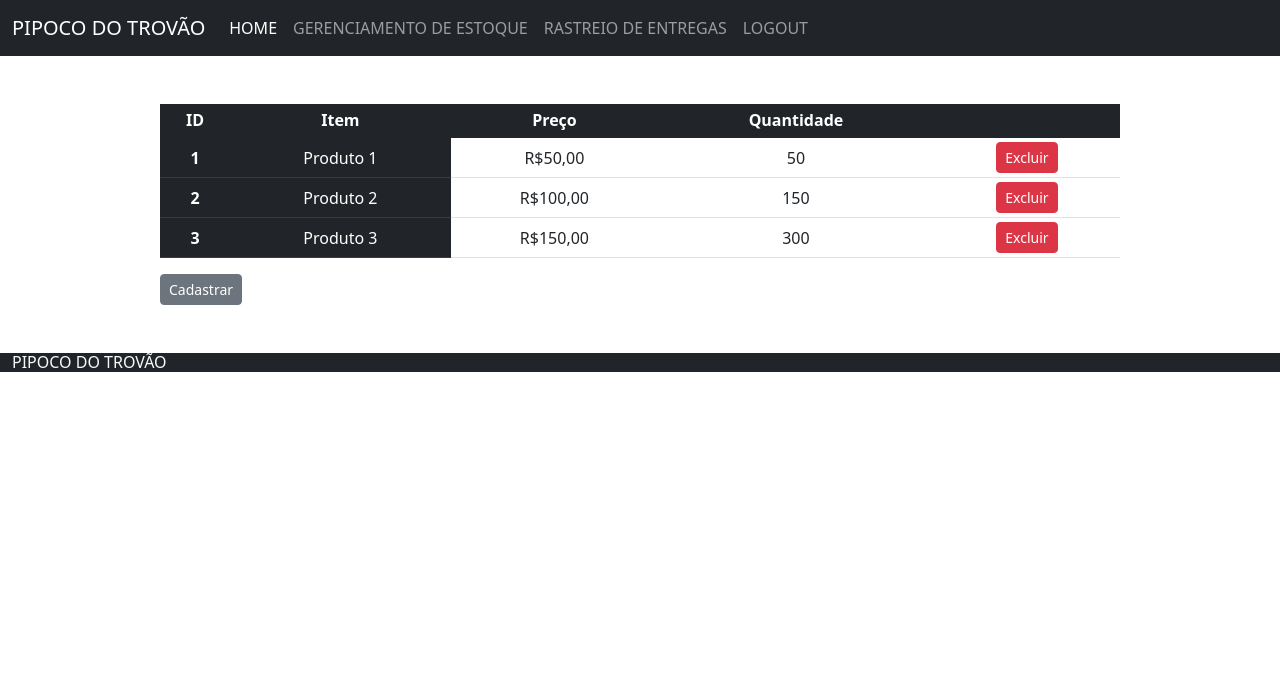
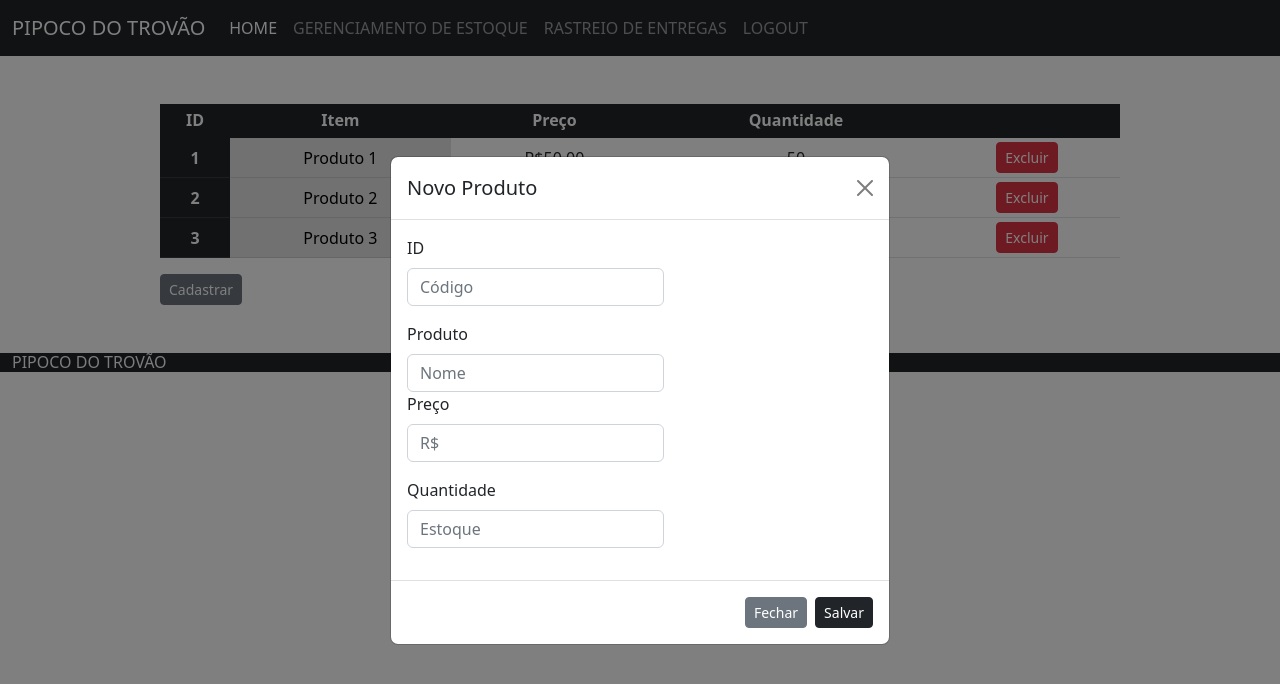
Before and after one commit to leobcss/desafio-pipoco-do-trovao-xp-42, a plain HTML site: page index.html in a window 1280 px wide. Both pictures are taken after a click on the button "Cadastrar". Drawn offline with nearby package versions, Linux system fonts and the light colour scheme.

Commit message:
add login.html, index.html and script.js

```diff
--- a/index.html
+++ b/index.html
@@ -54,7 +54,7 @@
           <tbody class="table-group-divider">
             <tr>
               <th scope="row" class="table-dark">1</th>
-              <td class="table-dark">Produto 1</td>
+              <td class="table-secondary">Produto 1</td>
               <td>R$50,00</td>
               <td>50</td>
               <td>
@@ -65,7 +65,7 @@
             </tr>
             <tr>
               <th scope="row" class="table-dark">2</th>
-              <td class="table-dark">Produto 2</td>
+              <td class="table-secondary">Produto 2</td>
               <td>R$100,00</td>
               <td>150</td>
               <td>
@@ -76,7 +76,7 @@
             </tr>
             <tr>
               <th scope="row" class="table-dark">3</th>
-              <td class="table-dark">Produto 3</td>
+              <td class="table-secondary">Produto 3</td>
               <td>R$150,00</td>
               <td>300</td>
               <td>
@@ -87,9 +87,97 @@
             </tr>
           </tbody>
         </table>
-        <button type="button" class="btn btn-secondary btn-sm">
+        <button
+          type="button"
+          class="btn btn-secondary btn-sm"
+          data-bs-toggle="modal"
+          data-bs-target="#newProductModal"
+        >
           Cadastrar
         </button>
+      </div>
+      <div
+        class="modal fade"
+        id="newProductModal"
+        tabindex="-1"
+        aria-labelledby="newProductModalLabel"
+        aria-hidden="true"
+      >
+        <div class="modal-dialog modal-dialog-centered modal-md">
+          <div class="modal-content">
+            <div class="modal-header">
+              <h5 class="modal-title" id="newProductModalLabel">
+                Novo Produto
+              </h5>
+              <button
+                type="button"
+                class="btn-close"
+                data-bs-dismiss="modal"
+                aria-label="Close"
+              ></button>
+            </div>
+            <div class="modal-body">
+              <div class="row">
+                <div class="col-auto mb-3">
+                  <label for="formGroupExampleInput" class="form-label"
+                    >ID</label
+                  >
+                  <input
+                    type="number"
+                    class="form-control"
+                    id="formGroupExampleInput"
+                    placeholder="Código"
+                  />
+                </div>
+                <div class="col-auto b-3">
+                  <label for="formGroupExampleInput2" class="form-label"
+                    >Produto</label
+                  >
+                  <input
+                    type="text"
+                    class="form-control"
+                    id="formGroupExampleInput2"
+                    placeholder="Nome"
+                  />
+                </div>
+              </div>
+              <div class="row">
+                <div class="col-auto mb-3">
+                  <label for="formGroupExampleInput" class="form-label"
+                    >Preço</label
+                  >
+                  <input
+                    type="number"
+                    class="form-control"
+                    id="formGroupExampleInput"
+                    placeholder="R$"
+                  />
+                </div>
+                <div class="col-auto mb-3">
+                  <label for="formGroupExampleInput" class="form-label"
+                    >Quantidade</label
+                  >
+                  <input
+                    type="number"
+                    class="form-control"
+                    id="formGroupExampleInput"
+                    placeholder="Estoque"
+                  />
+                </div>
+              </div>
+            </div>
+            <div class="modal-footer">
+              <button
+                type="button"
+                class="btn btn-secondary btn-sm"
+                data-bs-dismiss="modal"
+              >
+                Fechar
+              </button>
+              <button type="submit" class="btn btn-dark btn-sm">Salvar</button>
+            </div>
+          </div>
+        </div>
       </div>
     </article>
     <footer class="bg-dark">
--- a/login.html
+++ b/login.html
@@ -11,14 +11,26 @@
       integrity="sha384-0evHe/X+R7YkIZDRvuzKMRqM+OrBnVFBL6DOitfPri4tjfHxaWutUpFmBp4vmVor"
       crossorigin="anonymous"
     />
+    <link
+      rel="stylesheet"
+      type="text/css"
+      href="https://cdn.jsdelivr.net/npm/toastify-js/src/toastify.min.css"
+    />
   </head>
-  <body>
-    <div class="container">
-      <div class="row">
-        <div class="col-md-12 d-flex justify-content-center align-items-center">
+  <body class="">
+    <header class="bg-dark">
+      <h1 class="m-0 px-3">
+        <a class="text-decoration-none text-light fs-4 lh-lg" href="#"
+          >PIPOCO DO TROVÃO</a
+        >
+      </h1>
+    </header>
+    <div
+      class="container vh-100 d-flex justify-content-center align-items-center"
+    >
       <form
         role="form"
-            class="w-75 d-flex flex-column align-items-center border border-success border-opacity-50 rounded-4 p-4 shadow bg-body"
+        class="d-flex flex-column align-items-center border border-dark border-opacity-50 rounded-4 p-4 shadow"
       >
         <div class="form-group mb-3">
           <label for="exampleInputEmail1"> Usuário </label>
@@ -38,32 +50,30 @@
             id="exampleInputPassword1"
           />
         </div>
-            <div
-              class="checkbox w-100 d-flex flex-wrap align-items-center justify-content-around"
-            >
-              <label class="mb-2">
+        <div class="checkbox w-75">
+          <label class="mb-2 w-100">
             <input type="checkbox" /> Lembrar senha
           </label>
-              <div id="liveAlertPlaceholder"></div>
-              <button
-                type="button"
-                class="btn btn-success ms-2 mb-2"
-                id="liveAlertBtn"
-              >
+          <button type="button" class="btn btn-dark btn-sm mb-2" id="alertBtn">
+            <a href="index.html" class="text-reset text-decoration-none">
               Entrar
+            </a>
           </button>
-              <button type="submit" class="btn btn-secondary ms-2 mb-2">
+          <button type="reset" class="btn btn-secondary btn-sm ms-2 mb-2">
             Resetar
           </button>
         </div>
       </form>
-        </div>
-      </div>
     </div>
     <script
       src="https://cdn.jsdelivr.net/npm/bootstrap@5.2.0-beta1/dist/js/bootstrap.bundle.min.js"
       integrity="sha384-pprn3073KE6tl6bjs2QrFaJGz5/SUsLqktiwsUTF55Jfv3qYSDhgCecCxMW52nD2"
       crossorigin="anonymous"
     ></script>
+    <script
+      type="text/javascript"
+      src="https://cdn.jsdelivr.net/npm/toastify-js"
+    ></script>
+    <script src="script.js"></script>
   </body>
 </html>
```
Also changed, not shown: script.js (added, +14 -0 lines). Lines whose indentation alone changed are shown as unchanged.
